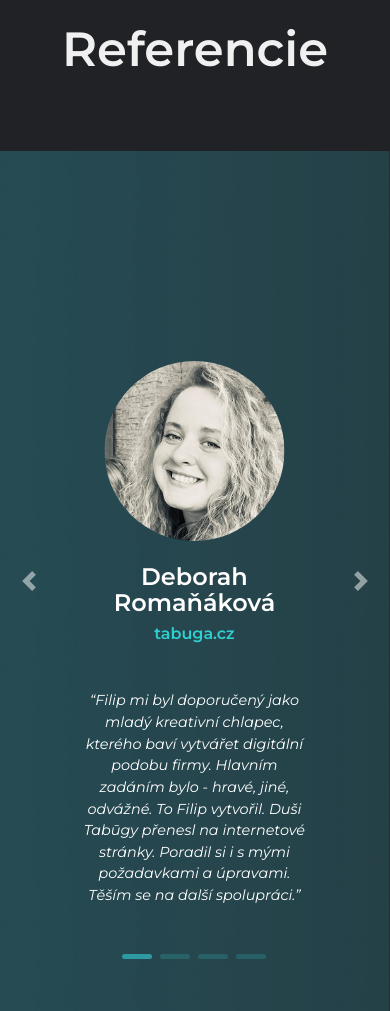
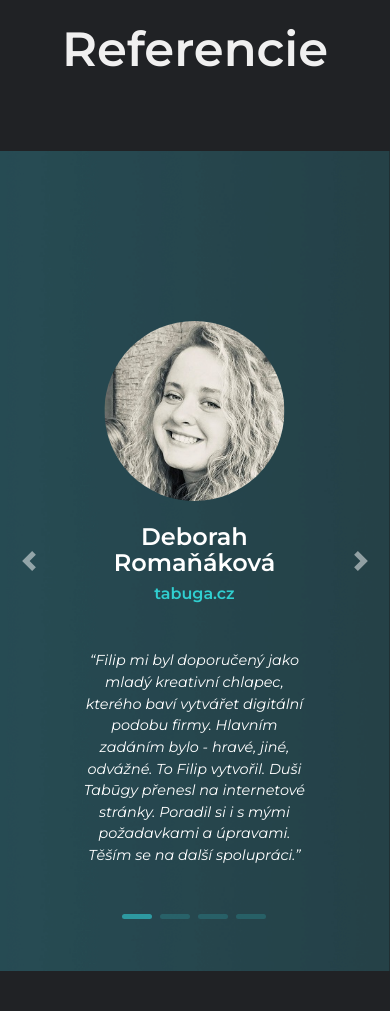
Before and after one commit to filip-jankech/final-portfolio, a Gatsby site: page / in a window 390 px wide. Shown: the part 2180-3191 px from the top of the page. Built offline with nearby package versions, Linux system fonts and the light colour scheme; Gatsby itself is replaced by a stand-in of ours.

Commit message:
fourteenth

```diff
--- a/src/components/layout.scss
+++ b/src/components/layout.scss
@@ -1232,15 +1232,11 @@ main {
   }
 
   @media (max-width: 415px) {
-    min-height: 840px;
-  }
-
-  @media (max-width: 399px) {
-    min-height: 860px;
+    min-height: 820px;
   }
 
   @media (max-width: 366px) {
-    min-height: 900px;
+    min-height: 880px;
   }
 }
 
```
